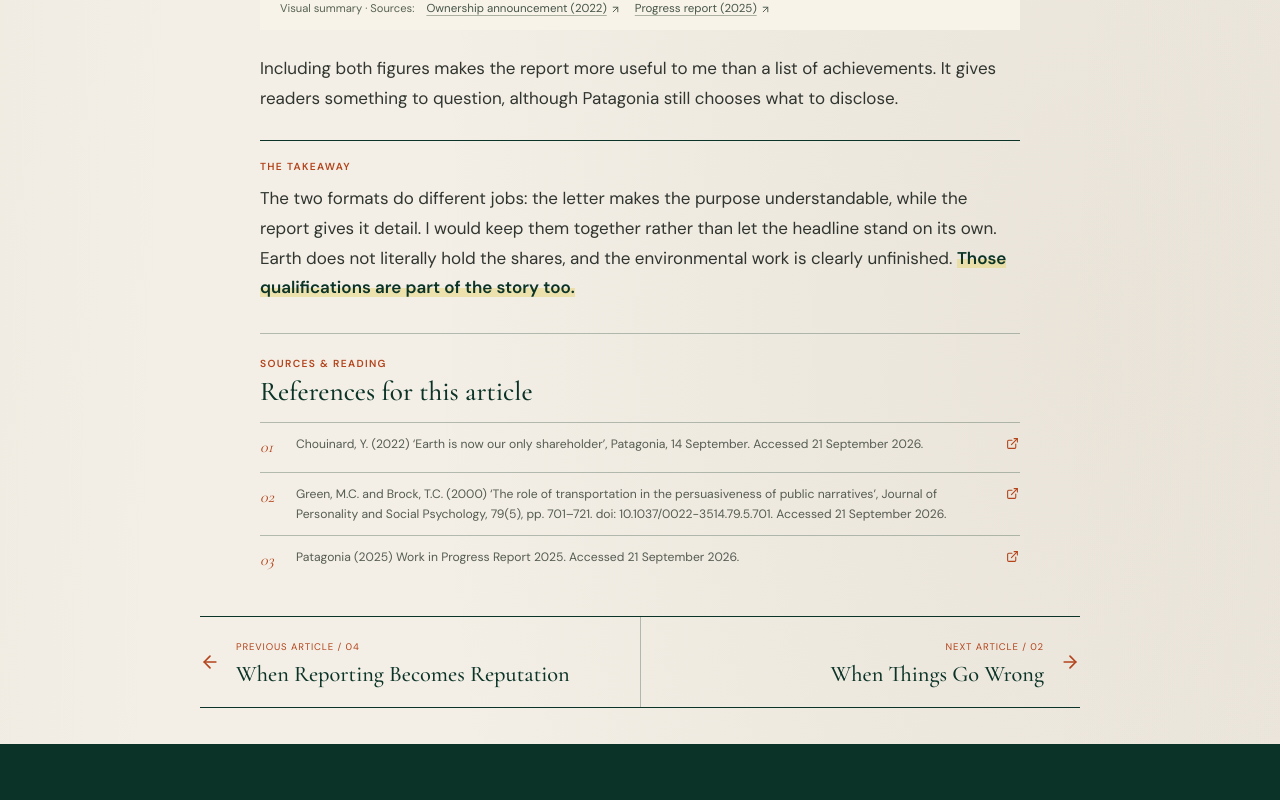
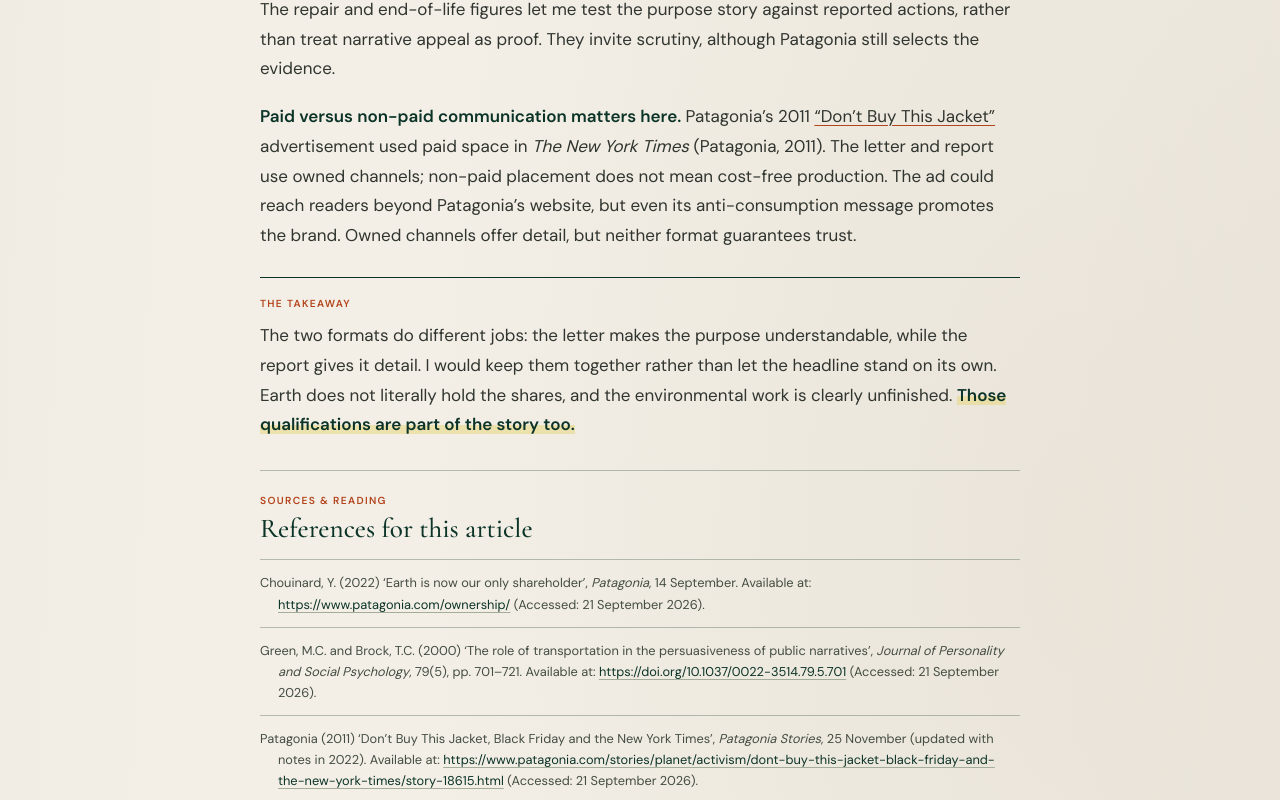
Before and after one commit to SleepingHBD/dinieazfiemcpp, a Next.js app: page /blog/patagonia-corporate-storytelling in a window 1280 px wide. Shown: the part 1840-2640 px from the top of the page. Built offline with nearby package versions, Linux system fonts and the light colour scheme.

Commit message:
Refine references and strengthen communications analysis

```diff
--- a/src/components/ArticleEditorial.module.css
+++ b/src/components/ArticleEditorial.module.css
@@ -92,11 +92,10 @@
 
 .sources { padding-block: 22px 32px; border-top: 1px solid var(--line); }
 .sources h2 { margin: 5px 0 16px; color: var(--green); font-family: var(--serif); font-size: 1.7rem; font-weight: 500; line-height: 1.1; }
-.sources ol { margin: 0; padding: 0; list-style: none; }
-.sources li { display: grid; grid-template-columns: 24px 1fr 14px; gap: 12px; padding: 11px 0; border-top: 1px solid var(--line); color: #555c52; font-size: .76rem; line-height: 1.65; overflow-wrap: anywhere; }
-.sources li > span { color: var(--rust); font-family: var(--serif); font-size: 1rem; font-style: italic; }
-.sources li a:hover { color: var(--rust); text-decoration: underline; text-underline-offset: 3px; }
-.sources svg { width: 13px; height: 13px; margin-top: 3px; color: var(--rust); }
+.referenceList { margin: 0; padding: 0; list-style: none; }
+.referenceList li { margin: 0; padding: 12px 0 12px 18px; border-top: 1px solid var(--line); color: #444d42; font-size: .8rem; line-height: 1.65; text-indent: -18px; overflow-wrap: anywhere; }
+.referenceList a { color: var(--green); text-decoration: underline; text-decoration-color: #a4ad9c; text-underline-offset: 3px; }
+.referenceList a:hover { color: var(--rust); text-decoration-color: var(--rust); }
 .navigation { display: grid; grid-template-columns: 1fr 1fr; width: min(100% - 48px, 880px); margin: 0 auto 36px; border-block: 1px solid var(--green); }
 .navigation > a { display: flex; align-items: center; gap: 16px; padding: 22px 20px 22px 0; color: var(--green); }
 .navigation > a:last-child { justify-content: flex-end; padding: 22px 0 22px 20px; border-left: 1px solid var(--line); text-align: right; }
@@ -139,8 +138,6 @@
   .reportValue > span { max-width: none; }
   .stakeholders { padding-top: 12px; border-top: 1px solid var(--line); }
   .reportNote .annotation { display: none; }
-  .sources li { grid-template-columns: 18px 1fr; gap: 10px; }
-  .sources li > svg { display: none; }
   .navigation > a, .navigation > a:last-child { padding: 18px 10px; gap: 8px; }
   .navigation strong { font-size: 1.2rem; }
 }
--- a/src/components/ArticleTemplate.tsx
+++ b/src/components/ArticleTemplate.tsx
@@ -6,6 +6,8 @@
 import { ArticleHeader } from "@/components/ArticleHeader";
 import { ArticleProgress } from "@/components/ArticleProgress";
 import { ArticleSpecial } from "@/components/ArticleSpecial";
+import { ReferenceList } from "@/components/ReferenceList";
+import { getReferences } from "@/data/references";
 import styles from "./ArticleEditorial.module.css";
 
 function RichText({ runs }: { runs: TextRun[] }) {
@@ -71,13 +73,7 @@
 
         <section className={styles.sources} aria-labelledby="article-sources-title">
           <div><p className={styles.label}>Sources &amp; reading</p><h2 id="article-sources-title">References for this article</h2></div>
-          <ol>{article.sources.map((source, sourceIndex) => (
-            <li key={source.url}>
-              <span>{String(sourceIndex + 1).padStart(2, "0")}</span>
-              <a href={source.url} target="_blank" rel="noreferrer">{source.label}</a>
-              <ExternalLink aria-hidden="true" />
-            </li>
-          ))}</ol>
+          <ReferenceList references={getReferences(article.referenceIds)} />
         </section>
       </div>
 
--- /dev/null
+++ b/src/components/ReferenceList.tsx
@@ -0,0 +1,26 @@
+import { Fragment } from "react";
+import type { Reference } from "@/data/references";
+import styles from "./ArticleEditorial.module.css";
+
+export function ReferenceList({ references }: { references: readonly Reference[] }) {
+  return (
+    <ul className={styles.referenceList} role="list">
+      {references.map((reference) => (
+        <li key={`${reference.author}-${reference.year}-${reference.title}`}>
+          {reference.author} ({reference.year}){" "}
+          {reference.format === "article" ? <>‘{reference.title}’</> : <em>{reference.title}</em>}
+          {reference.publication && <>, <em>{reference.publication}</em></>}
+          {reference.details && <>{reference.format === "article" ? ", " : ". "}{reference.details}</>}.
+          {" "}Available at:{" "}
+          {reference.links.map((link, index) => (
+            <Fragment key={link.url}>
+              {index > 0 && "; "}
+              {link.label && `${link.label}: `}
+              <a href={link.url} target="_blank" rel="noreferrer">{link.url}</a>
+            </Fragment>
+          ))}{" "}(Accessed: {reference.accessed}).
+        </li>
+      ))}
+    </ul>
+  );
+}
--- a/src/data/articles.ts
+++ b/src/data/articles.ts
@@ -1,3 +1,5 @@
+import type { ReferenceId } from "./references";
+
 export type ArticleVariant = "field" | "crisis" | "memo" | "report";
 
 export interface SourceEntry {
@@ -68,7 +70,7 @@
   body: ArticleBodyBlock[];
   feature: ArticleFeature;
   marginNotes: string[];
-  sources: SourceEntry[];
+  referenceIds: ReferenceId[];
 }
 
 const text = (value: string): TextRun => ({ text: value });
@@ -105,14 +107,14 @@
       },
       {
         type: "paragraph",
-        runs: [text("The headline makes a complicated arrangement approachable. The founder’s letter then explains his search for a way to protect the company’s values, including why he rejected selling the business or taking it public (Chouinard, 2022). Rather than just announcing a decision, he takes readers through the problem behind it.")],
+        runs: [text("The founder’s letter turns a legal arrangement into a problem and its resolution: Chouinard rejects selling the business or taking it public to protect its values (Chouinard, 2022).")],
       },
       {
         type: "theory",
         name: "Narrative transportation",
         citation: "Green and Brock (2000, pp. 701–702)",
         sourceUrl: "https://www.communicationcache.com/uploads/1/0/8/8/10887248/the_role_of_transportation_in_the_persuasiveness_of_public_narratives.pdf",
-        runs: [text("Green and Brock’s (2000, pp. 701–702) concept of narrative transportation helps explain the potential appeal. It describes becoming absorbed in a story through attention, emotion and mental imagery. I can see how following Chouinard’s dilemma could draw readers into his perspective. That is a possible explanation of its persuasiveness, though, not evidence that Patagonia’s readers actually experienced it.")],
+        runs: [text("Green and Brock (2000, pp. 701–702) describe narrative transportation as absorption through attention, emotion and imagery, which may reduce counterarguing. Following Chouinard’s dilemma invites readers to identify with his priorities and accept his solution. I can see how that could make purpose feel credible before the ownership mechanics are examined. Reader evidence would be needed to show that effect; the story alone cannot establish authenticity.")],
       },
       {
         type: "paragraph",
@@ -126,7 +128,16 @@
       { type: "feature" },
       {
         type: "paragraph",
-        runs: [text("Including both figures makes the report more useful to me than a list of achievements. It gives readers something to question, although Patagonia still chooses what to disclose.")],
+        runs: [text("The repair and end-of-life figures let me test the purpose story against reported actions, rather than treat narrative appeal as proof. They invite scrutiny, although Patagonia still selects the evidence.")],
+      },
+      {
+        type: "paragraph",
+        runs: [
+          strong("Paid versus non-paid communication matters here. "),
+          text("Patagonia’s 2011 "),
+          link("“Don’t Buy This Jacket”", "https://www.patagonia.com/stories/planet/activism/dont-buy-this-jacket-black-friday-and-the-new-york-times/story-18615.html"),
+          text(" advertisement used paid space in "), emphasis("The New York Times"), text(" (Patagonia, 2011). The letter and report use owned channels; non-paid placement does not mean cost-free production. The ad could reach readers beyond Patagonia’s website, but even its anti-consumption message promotes the brand. Owned channels offer detail, but neither format guarantees trust."),
+        ],
       },
       {
         type: "conclusion",
@@ -151,11 +162,7 @@
       ],
     },
     marginNotes: ["Who actually owns the company?", "Story first. Evidence next."],
-    sources: [
-      { label: "Chouinard, Y. (2022) ‘Earth is now our only shareholder’, Patagonia, 14 September. Accessed 21 September 2026.", url: "https://www.patagonia.com/ownership/" },
-      { label: "Green, M.C. and Brock, T.C. (2000) ‘The role of transportation in the persuasiveness of public narratives’, Journal of Personality and Social Psychology, 79(5), pp. 701–721. doi: 10.1037/0022-3514.79.5.701. Accessed 21 September 2026.", url: "https://doi.org/10.1037/0022-3514.79.5.701" },
-      { label: "Patagonia (2025) Work in Progress Report 2025. Accessed 21 September 2026.", url: "https://www.patagonia.com/progress-report/" },
-    ],
+    referenceIds: ["chouinard2022", "greenBrock2000", "patagonia2011", "patagonia2025"],
   },
   {
     slug: "singapore-airlines-crisis-communication",
@@ -185,7 +192,7 @@
       },
       {
         type: "paragraph",
-        runs: [text("That wording acknowledges what people went through instead of describing the incident as an inconvenience. Having the CEO speak also makes leadership visible. For the wider public, it provides a direct acknowledgement from the airline.")],
+        runs: [text("Acknowledging trauma gives the CEO’s message an empathetic tone and makes leadership visible. It tells the wider public that the airline recognises passengers’ distress.")],
       },
       { type: "feature" },
       {
@@ -195,9 +202,9 @@
       {
         type: "theory",
         name: "Situational crisis communication theory",
-        citation: "Coombs (2007, p. 165)",
+        citation: "Coombs (2007, pp. 165–166)",
         sourceUrl: "https://doi.org/10.1057/palgrave.crr.1550049",
-        runs: [text("Coombs’ (2007) situational crisis communication theory links responses to the responsibility stakeholders attribute to an organisation. He also puts affected people’s physical and psychological needs before reputation protection (Coombs, 2007, p. 165). For SQ321, I would separate blame for the incident from SIA’s responsibility to keep passengers informed.")],
+        runs: [text("SCCT links reputational responses to perceived responsibility, but Coombs (2007, pp. 165–166) puts victims’ needs first. He distinguishes physical-safety instructions from adjusting information that helps people cope. I read the CEO’s acknowledgement of trauma as the latter: concern, not proof of blame or adequate support. That makes passenger uncertainty a test of the response, not a side issue.")],
       },
       {
         type: "paragraph",
@@ -210,12 +217,12 @@
         type: "paragraph",
         runs: [
           text("The airline’s later "), link("AGM presentation", "https://www.singaporeair.com/content/dam/sia/web-assets/pdfs/about-us/information-for-investors/agm-egm/2024/AGM_2024_CEO_Presentation.pdf#page=5"),
-          text(" describes medical support and reviews of turbulence procedures (Singapore Airlines, 2024, slide 5). Those actions support its public commitment, but do not establish how clearly information reached each passenger."),
+          text(" describes medical support and reviews of turbulence procedures (Singapore Airlines, 2024, slide 5). The procedure reviews fit Coombs’ emphasis on reassurance about future safety, but cannot establish how clearly information reached each passenger."),
         ],
       },
       {
         type: "paragraph",
-        runs: [text("One account cannot represent everyone’s experience. Still, comparing the public statement with this report shows why I would not assess the response from the video alone.")],
+        runs: [text("CNA’s editorial coverage illustrates earned media, not an airline-controlled advertisement (CNA, 2024). It challenges SIA’s own account rather than simply repeating it. One passenger’s experience cannot represent everyone, but the contrast shows why I would not assess the response from the video alone.")],
       },
       {
         type: "conclusion",
@@ -237,12 +244,7 @@
       ],
     },
     marginNotes: ["An apology is not the whole response.", "Who needs information first?"],
-    sources: [
-      { label: "Tan, M.-W. (2024) ‘SIA CEO apologises to SQ321 passengers for “traumatic experience”’, Mothership, 22 May. Accessed 21 September 2026.", url: "https://mothership.sg/2024/05/sia-ceo-sq321-apology/" },
-      { label: "Coombs, W.T. (2007) ‘Protecting organization reputations during a crisis: The development and application of Situational Crisis Communication Theory’, Corporate Reputation Review, 10(3), pp. 163–176. doi: 10.1057/palgrave.crr.1550049. Accessed 21 September 2026.", url: "https://doi.org/10.1057/palgrave.crr.1550049" },
-      { label: "CNA (2024) ‘SQ321 turbulence: Singapore Airlines apologises after injured passenger complains about carrier’s silence’, 23 May. Accessed 21 September 2026.", url: "https://www.channelnewsasia.com/singapore/sq321-turbulence-singapore-airlines-apology-injured-passenger-complaint-lack-information-4358606" },
-      { label: "Singapore Airlines (2024) SIA Annual General Meeting 2024: Presentation by the Chief Executive Officer, 29 July.", url: "https://www.singaporeair.com/content/dam/sia/web-assets/pdfs/about-us/information-for-investors/agm-egm/2024/AGM_2024_CEO_Presentation.pdf" },
-    ],
+    referenceIds: ["cna2024", "coombs2007", "sia2024", "tan2024"],
   },
   {
     slug: "airbnb-internal-communication",
@@ -281,9 +283,9 @@
       {
         type: "theory",
         name: "A stakeholder approach to internal communication",
-        citation: "Welch and Jackson (2007, pp. 183–184)",
+        citation: "Welch and Jackson (2007, pp. 183–185)",
         sourceUrl: "https://www.researchgate.net/publication/242085269_Rethinking_internal_communication_a_stakeholder_approach",
-        runs: [text("Welch and Jackson’s (2007, pp. 183–184) stakeholder approach to internal communication challenges treating employees as one uniform audience. Applying that distinction here, someone leaving needs information about their departure and support; someone staying may be worried about their role and the company’s future.")],
+        runs: [text("Welch and Jackson (2007, pp. 183–185) distinguish employee groups and one-way corporate messages from two-way exchanges. Here, the letter explains the decision to everyone; leavers need departure support, while those staying need role clarity. Individual conversations can address those different needs. I would therefore judge the follow-up by whether employees received relevant answers, not simply whether a Q&A was announced.")],
       },
       {
         type: "paragraph",
@@ -291,11 +293,11 @@
       },
       {
         type: "paragraph",
-        runs: [text("Still, the language about belonging is awkward in a letter announcing layoffs. It could reassure some employees while feeling difficult to accept for others. Their accounts would be needed to judge how it actually landed.")],
+        runs: [text("Still, belonging is an awkward theme in a layoff letter. Employee accounts would be needed to judge whether the promised conversations actually helped.")],
       },
       {
         type: "paragraph",
-        runs: [text("There is also a second audience: the letter appears in Airbnb’s public Newsroom, where outsiders can assess its treatment of staff (Airbnb, 2020). An internal message becomes part of its external reputation.")],
+        runs: [text("There is also a second audience: Airbnb’s public Newsroom lets outsiders assess its treatment of staff (Airbnb, 2020). This is non-paid, owned communication rather than advertising, but Airbnb still controls the account. An internal message becomes part of its external reputation.")],
       },
       {
         type: "conclusion",
@@ -313,10 +315,7 @@
       ],
     },
     marginNotes: ["Employees first. Public second.", "Empathy needs practical detail."],
-    sources: [
-      { label: "Airbnb (2020) ‘A message from Co-Founder and CEO Brian Chesky’, Airbnb Newsroom, 5 May. Accessed 21 September 2026.", url: "https://news.airbnb.com/a-message-from-co-founder-and-ceo-brian-chesky" },
-      { label: "Welch, M. and Jackson, P.R. (2007) ‘Rethinking internal communication: a stakeholder approach’, Corporate Communications: An International Journal, 12(2), pp. 177–198. doi: 10.1108/13563280710744847. Accessed 21 September 2026.", url: "https://doi.org/10.1108/13563280710744847" },
-    ],
+    referenceIds: ["airbnb2020", "welchJackson2007"],
   },
   {
     slug: "dbs-stakeholder-communication",
@@ -341,14 +340,14 @@
       },
       {
         type: "paragraph",
-        runs: [text("That makes the report interesting as communication, not just a financial document.")],
+        runs: [text("The report is non-paid, owned communication rather than an advertisement. Yet its presentation still aims to reassure: a reporting format does not make it neutral.")],
       },
       {
         type: "theory",
         name: "Stakeholder theory",
         citation: "Harrison, Freeman and de Abreu (2015, p. 859)",
         sourceUrl: "https://rbgn.fecap.br/RBGN/article/download/2647/pdf/20848#page=2",
-        runs: [text("Harrison, Freeman and de Abreu (2015, p. 859) explain that stakeholder theory considers the interests and wellbeing of groups such as employees, customers and suppliers alongside shareholders. It gives me a useful question for DBS: whose interests does the report make visible, and how does it describe the benefits they receive?")],
+        runs: [text("Stakeholder theory asks how a business serves groups’ interests and wellbeing, not just shareholders’ returns (Harrison, Freeman and de Abreu, 2015, p. 859). For DBS, putting taxes and CSR allocations under “society” makes financial contributions visible, but does not show how different communities benefit. I would look for evidence of outcomes and fair treatment, not infer them from the total.")],
       },
       {
         type: "paragraph",
@@ -371,7 +370,7 @@
       },
       {
         type: "paragraph",
-        runs: [text("Together, the cover, labels and layout present DBS as dependable and attentive to different stakeholders. Listing those groups, however, does not establish that their interests were equally served.")],
+        runs: [text("The reassuring layout gives me a starting point, not a verdict. Applying stakeholder theory would also require evidence of how competing needs were considered and whose priorities shaped decisions.")],
       },
       {
         type: "conclusion",
@@ -388,11 +387,7 @@
       note: "“Society” includes taxes and money set aside for corporate social responsibility.",
     },
     marginNotes: ["Read the label beneath the number.", "Who is this page reassuring?"],
-    sources: [
-      { label: "DBS (2026) Annual Report 2025: A Beacon of Stability. Singapore: DBS Group Holdings Ltd. Accessed 21 September 2026.", url: "https://www.dbs.com/annualreports/2025/i/pdf/dbs-ar-2025.pdf" },
-      { label: "DBS (2026) Annual Report 2025: interactive edition. Accessed 21 September 2026.", url: "https://www.dbs.com/annualreports/2025/index.html" },
-      { label: "Harrison, J.S., Freeman, R.E. and de Abreu, M.C.S. (2015) ‘Stakeholder theory as an ethical approach to effective management: applying the theory to multiple contexts’, Review of Business Management, 17(55), pp. 858–869. doi: 10.7819/rbgn.v17i55.2647. Accessed 21 September 2026.", url: "https://doi.org/10.7819/rbgn.v17i55.2647" },
-    ],
+    referenceIds: ["dbs2026", "harrison2015"],
   },
 ];
 
--- /dev/null
+++ b/src/data/references.ts
@@ -0,0 +1,116 @@
+export interface ReferenceLink {
+  url: string;
+  label?: string;
+}
+
+export interface Reference {
+  author: string;
+  year: number;
+  title: string;
+  format: "article" | "standalone";
+  publication?: string;
+  details?: string;
+  links: ReferenceLink[];
+  accessed: string;
+}
+
+// A single record per work, shared by article lists and the combined bibliography.
+// Access dates are explicit research dates, not generated at build time.
+export const references = {
+  airbnb2020: {
+    author: "Airbnb", year: 2020,
+    title: "A message from Co-Founder and CEO Brian Chesky",
+    format: "article", publication: "Airbnb Newsroom", details: "5 May",
+    links: [{ url: "https://news.airbnb.com/a-message-from-co-founder-and-ceo-brian-chesky" }],
+    accessed: "21 September 2026",
+  },
+  chouinard2022: {
+    author: "Chouinard, Y.", year: 2022,
+    title: "Earth is now our only shareholder",
+    format: "article", publication: "Patagonia", details: "14 September",
+    links: [{ url: "https://www.patagonia.com/ownership/" }],
+    accessed: "21 September 2026",
+  },
+  cna2024: {
+    author: "CNA", year: 2024,
+    title: "SQ321 turbulence: Singapore Airlines apologises after injured passenger complains about carrier’s silence",
+    format: "article", details: "23 May",
+    links: [{ url: "https://www.channelnewsasia.com/singapore/sq321-turbulence-singapore-airlines-apology-injured-passenger-complaint-lack-information-4358606" }],
+    accessed: "21 September 2026",
+  },
+  coombs2007: {
+    author: "Coombs, W.T.", year: 2007,
+    title: "Protecting organization reputations during a crisis: The development and application of Situational Crisis Communication Theory",
+    format: "article", publication: "Corporate Reputation Review", details: "10(3), pp. 163–176",
+    links: [{ url: "https://doi.org/10.1057/palgrave.crr.1550049" }],
+    accessed: "21 September 2026",
+  },
+  dbs2026: {
+    author: "DBS", year: 2026,
+    title: "Annual Report 2025: A Beacon of Stability",
+    format: "standalone", details: "Singapore: DBS Group Holdings Ltd",
+    links: [
+      { label: "PDF", url: "https://www.dbs.com/annualreports/2025/i/pdf/dbs-ar-2025.pdf" },
+      { label: "Interactive edition", url: "https://www.dbs.com/annualreports/2025/index.html" },
+    ],
+    accessed: "21 September 2026",
+  },
+  greenBrock2000: {
+    author: "Green, M.C. and Brock, T.C.", year: 2000,
+    title: "The role of transportation in the persuasiveness of public narratives",
+    format: "article", publication: "Journal of Personality and Social Psychology", details: "79(5), pp. 701–721",
+    links: [{ url: "https://doi.org/10.1037/0022-3514.79.5.701" }],
+    accessed: "21 September 2026",
+  },
+  harrison2015: {
+    author: "Harrison, J.S., Freeman, R.E. and de Abreu, M.C.S.", year: 2015,
+    title: "Stakeholder theory as an ethical approach to effective management: applying the theory to multiple contexts",
+    format: "article", publication: "Review of Business Management", details: "17(55), pp. 858–869",
+    links: [{ url: "https://doi.org/10.7819/rbgn.v17i55.2647" }],
+    accessed: "21 September 2026",
+  },
+  patagonia2011: {
+    author: "Patagonia", year: 2011,
+    title: "Don’t Buy This Jacket, Black Friday and the New York Times",
+    format: "article", publication: "Patagonia Stories", details: "25 November (updated with notes in 2022)",
+    links: [{ url: "https://www.patagonia.com/stories/planet/activism/dont-buy-this-jacket-black-friday-and-the-new-york-times/story-18615.html" }],
+    accessed: "21 September 2026",
+  },
+  patagonia2025: {
+    author: "Patagonia", year: 2025,
+    title: "Work in Progress Report 2025", format: "standalone",
+    links: [{ url: "https://www.patagonia.com/progress-report/" }],
+    accessed: "21 September 2026",
+  },
+  sia2024: {
+    author: "Singapore Airlines", year: 2024,
+    title: "SIA Annual General Meeting 2024: Presentation by the Chief Executive Officer",
+    format: "standalone", details: "[Presentation], 29 July",
+    links: [{ url: "https://www.singaporeair.com/content/dam/sia/web-assets/pdfs/about-us/information-for-investors/agm-egm/2024/AGM_2024_CEO_Presentation.pdf" }],
+    accessed: "21 September 2026",
+  },
+  tan2024: {
+    author: "Tan, M.-W.", year: 2024,
+    title: "SIA CEO apologises to SQ321 passengers for “traumatic experience”",
+    format: "article", publication: "Mothership", details: "22 May",
+    links: [{ url: "https://mothership.sg/2024/05/sia-ceo-sq321-apology/" }],
+    accessed: "21 September 2026",
+  },
+  welchJackson2007: {
+    author: "Welch, M. and Jackson, P.R.", year: 2007,
+    title: "Rethinking internal communication: a stakeholder approach",
+    format: "article", publication: "Corporate Communications: An International Journal", details: "12(2), pp. 177–198",
+    links: [{ url: "https://doi.org/10.1108/13563280710744847" }],
+    accessed: "21 September 2026",
+  },
+} satisfies Record<string, Reference>;
+
+export type ReferenceId = keyof typeof references;
+
+export function getReferences(ids: readonly ReferenceId[]): Reference[] {
+  return [...new Set(ids)].map((id) => references[id]).sort((a, b) =>
+    a.author.localeCompare(b.author, "en-GB") || a.year - b.year || a.title.localeCompare(b.title, "en-GB")
+  );
+}
+
+export const allReferences = getReferences(Object.keys(references) as ReferenceId[]);
```
Also changed, not shown: 2 other files (tests, documents, lock files or other folders).
